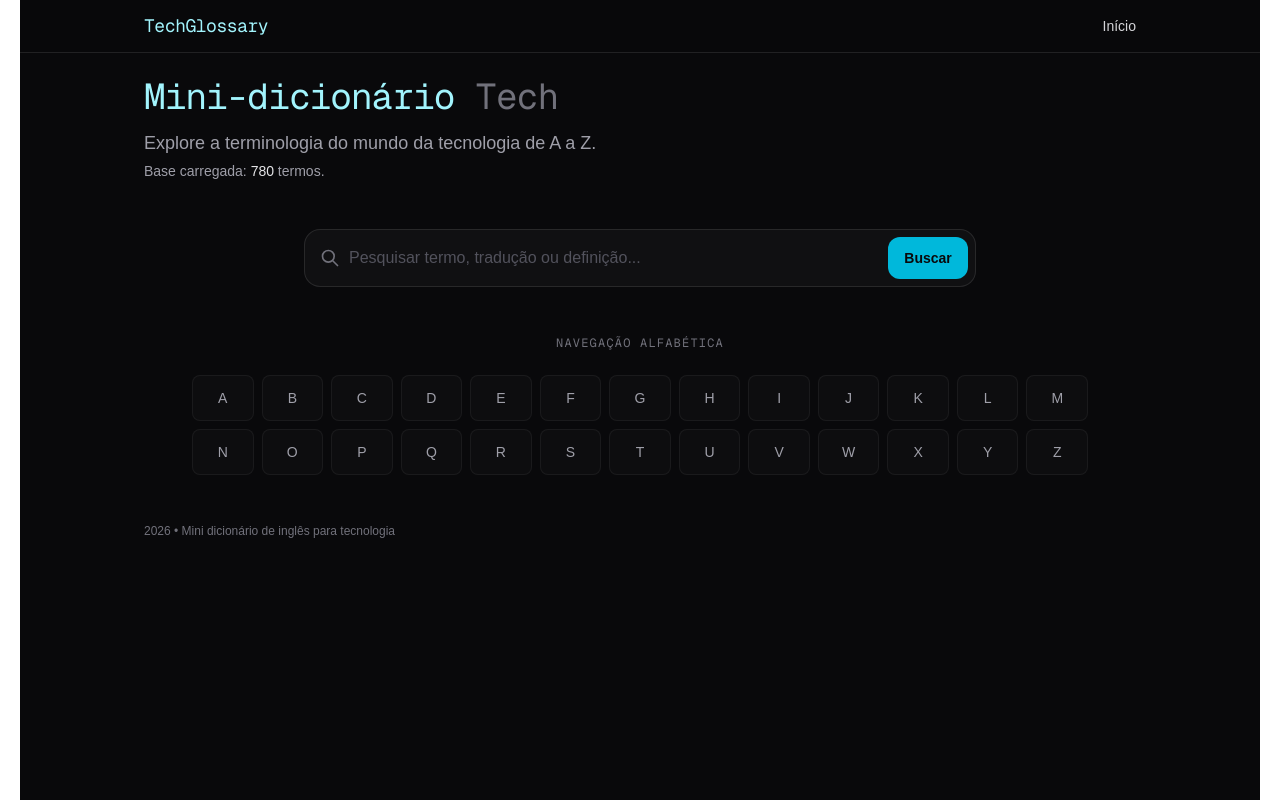
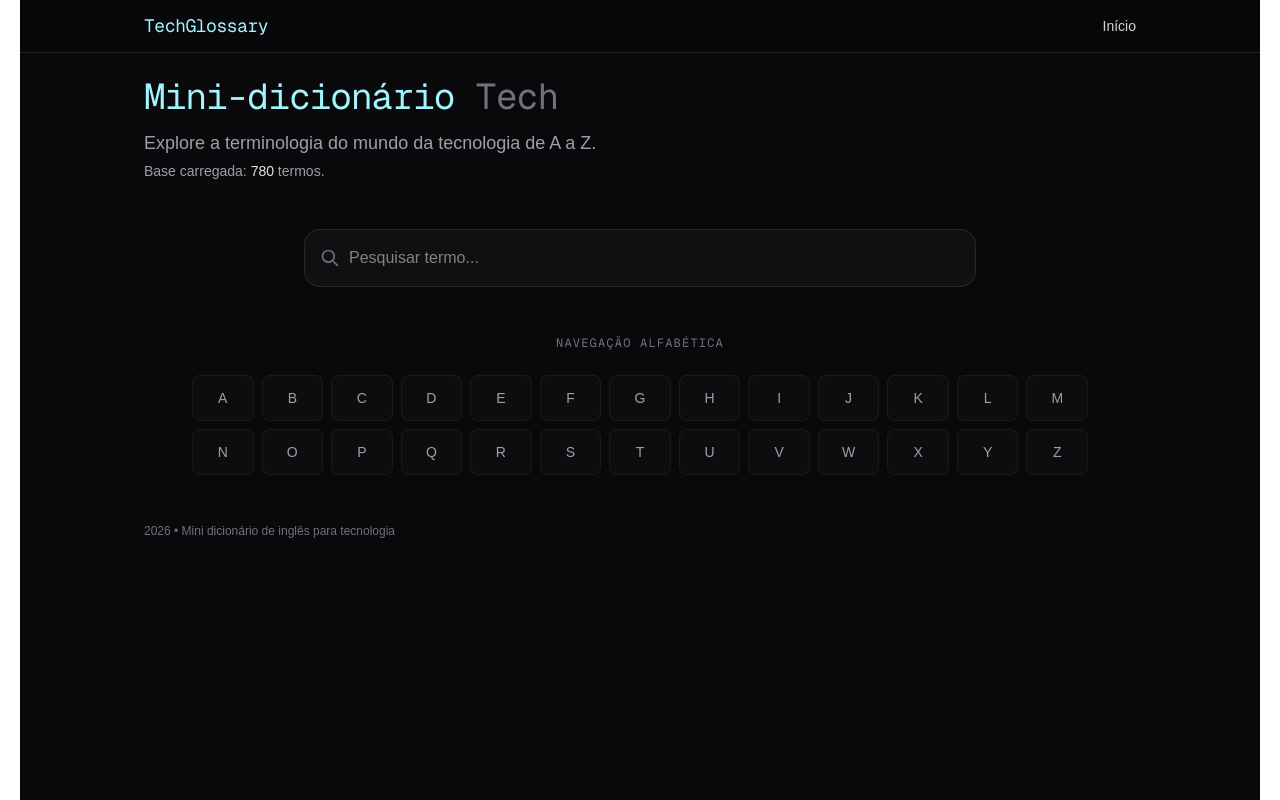
Before and after one commit to Emanuel07-coder/mini-dicionario, a Next.js app: page / in a window 1280 px wide. Built offline with nearby package versions, Linux system fonts and the light colour scheme.

Commit message:
Update page.tsx

```diff
--- a/src/app/page.tsx
+++ b/src/app/page.tsx
@@ -1,58 +1,29 @@
-import Link from "next/link";
+"use client"; // Agora a página é cliente para permitir interatividade instantânea
+
+import { useState } from "react";
 import GlossaryLayout from "@/components/GlossaryLayout";
 import { LETTERS, getAllTerms, searchTerms } from "@/lib/terms";
-import type { TermEntry } from "@/lib/terms"; // <--- Importante: isso define o que é TermEntry
+import type { TermEntry } from "@/lib/terms";
 import SearchForm from "@/components/SearchForm";
 
-// Definimos o tipo de resultado da busca logo após os imports
 type SearchResult = {
   letter: string;
   entry: TermEntry;
 };
 
-type HomeSearchParams = {
-  q?: string | string[];
-};
+export default function Home() {
+  // Estado para controlar qual termo está sendo visualizado
+  const [selectedTerm, setSelectedTerm] = useState<TermEntry | null>(null);
 
-function TermsCountHint({ total }: { total: number }) {
-  return (
-    <p className="mt-1 text-sm text-zinc-400">
-      {total ? (
-        <>Base carregada: <span className="text-zinc-200">{total}</span> termos.</>
-      ) : (
-        <>Base pronta para receber termos.</>
-      )}
-    </p>
-  );
-}
+  // Estado para a busca (já que não usaremos mais o reload da página para resultados)
+  const [query, setQuery] = useState("");
 
-export default async function Home(props: { searchParams: Promise<HomeSearchParams> }) {
-  const searchParams = await props.searchParams;
-  return <HomeContent searchParams={searchParams} />;
-}
-
-function HomeContent({ searchParams }: { searchParams: HomeSearchParams }) {
   const total = getAllTerms().length;
   const letters = LETTERS;
-  const qRaw = searchParams?.q;
-
-  const q = Array.isArray(qRaw) ? qRaw[0] ?? "" : qRaw ?? "";
-  const searchTerm = q.trim();
-
-  // Agora o TypeScript sabe que 'results' é um array de 'SearchResult'
-  let results: SearchResult[] = [];
-  try {
-    if (searchTerm) {
-      results = searchTerms(searchTerm);
-    }
-  } catch (error) {
-    console.error("Erro ao buscar termos no servidor:", error);
-    results = [];
-  }
+  const results = query ? searchTerms(query) : [];
 
   return (
     <GlossaryLayout>
-      {/* ... o resto do seu código JSX (section, SearchForm, etc) continua igual ... */}
       <section className="mb-12 text-center sm:text-left">
         <h1 className="font-mono text-4xl tracking-tight text-cyan-200">
           Mini-dicionário <span className="text-zinc-500">Tech</span>
@@ -60,54 +31,87 @@ function HomeContent({ searchParams }: { searchParams: HomeSearchParams }) {
         <p className="mt-3 max-w-2xl text-zinc-400 text-lg">
           Explore a terminologia do mundo da tecnologia de A a Z.
         </p>
-        <TermsCountHint total={total} />
+        <p className="mt-1 text-sm text-zinc-400">
+          Base carregada: <span className="text-zinc-200">{total}</span> termos.
+        </p>
       </section>
 
+      {/* BUSCA */}
       <section className="mb-12">
         <div className="max-w-2xl mx-auto">
-          <SearchForm defaultValue={q} />
+          {/* Adaptamos o SearchForm para atualizar o estado local em vez de recarregar a página */}
+          <div className="relative group">
+            <div className="absolute inset-y-0 left-0 pl-4 flex items-center pointer-events-none">
+              <svg xmlns="http://www.w3.org/2000/svg" className="h-5 w-5 text-zinc-500" fill="none" viewBox="0 0 24 24" stroke="currentColor">
+                <path strokeLinecap="round" strokeLinejoin="round" strokeWidth={2} d="M21 21l-6-6m2-5a7 7 0 11-14 0 7 7 0 0114 0z" />
+              </svg>
+            </div>
+            <input
+              value={query}
+              onChange={(e) => setQuery(e.target.value)}
+              placeholder="Pesquisar termo..."
+              className="w-full rounded-2xl border border-white/10 bg-zinc-900/50 pl-11 pr-4 py-4 text-zinc-100 outline-none focus:ring-2 focus:ring-cyan-500/50 transition-all"
+            />
+          </div>
 
           {results.length > 0 && (
             <div className="mt-6 animate-in fade-in slide-in-from-top-4 duration-500">
               <h2 className="text-sm font-semibold text-zinc-400 mb-3 ml-1">Resultados encontrados:</h2>
               <ul className="grid gap-3 grid-cols-1 sm:grid-cols-2">
-                {results.slice(0, 10).map(({ letter, entry }) => (
+                {results.slice(0, 10).map(({ entry }) => (
                   <li key={entry.term}>
-                    <Link
-                      href={`/${letter.toLowerCase()}/${entry.term.toLowerCase().replace(/[^a-z0-9]+/g, "-")}`}
-                      className="block rounded-xl border border-white/5 bg-white/[0.02] px-4 py-3 hover:border-cyan-500/30 hover:bg-white/[0.05] transition-all group"
+                    <button
+                      onClick={() => setSelectedTerm(entry)}
+                      className="w-full text-left rounded-xl border border-white/5 bg-white/[0.02] px-4 py-3 hover:border-cyan-500/30 hover:bg-white/[0.05] transition-all group"
                     >
                       <div className="text-sm font-bold text-cyan-200 group-hover:text-cyan-100">{entry.term}</div>
                       <div className="text-xs text-zinc-500">{entry.translation}</div>
-                    </Link>
+                    </button>
                   </li>
                 ))}
               </ul>
             </div>
           )}
-
-          {/* Feedback caso a busca não retorne nada */}
-          {searchTerm && results.length === 0 && (
-            <div className="mt-6 text-center p-4 rounded-xl bg-white/[0.02] border border-white/5 text-zinc-500 text-sm">
-              Nenhum termo encontrado para "{searchTerm}".
-            </div>
-          )}
         </div>
       </section>
 
+      {/* DETALHES DO TERMO (O "HIDDEN" COM ANIMAÇÃO) */}
+      {selectedTerm && (
+        <section className="mb-12 max-w-2xl mx-auto animate-in zoom-in-95 fade-in duration-300">
+          <div className="p-6 rounded-2xl border border-cyan-500/30 bg-cyan-500/5 relative">
+            <button
+              onClick={() => setSelectedTerm(null)}
+              className="absolute top-4 right-4 text-zinc-500 hover:text-zinc-200 transition-colors"
+            >
+              ✕
+            </button>
+            <h2 className="text-2xl font-bold text-cyan-200 mb-2">{selectedTerm.term}</h2>
+            <p className="text-zinc-300 italic mb-4">{selectedTerm.translation}</p>
+            <div className="text-zinc-400 leading-relaxed">
+              {selectedTerm.definition}
+            </div>
+          </div>
+        </section>
+      )}
+
+      {/* NAVEGAÇÃO ALFABÉTICA */}
       <section>
         <h2 className="mb-6 font-mono text-xs uppercase tracking-widest text-zinc-500 text-center">
           Navegação Alfabética
         </h2>
         <div className="grid grid-cols-3 sm:grid-cols-6 md:grid-cols-13 gap-2 max-w-4xl mx-auto">
           {letters.map((l) => (
-            <Link
+            <button
               key={l}
-              href={`/${l.toLowerCase()}`}
+              onClick={() => {
+                // Ao clicar na letra, podemos filtrar a busca automaticamente
+                setQuery(l);
+                setSelectedTerm(null);
+              }}
               className="flex items-center justify-center rounded-lg border border-white/5 bg-white/[0.02] py-3 text-sm font-medium text-zinc-400 hover:border-cyan-500/50 hover:text-cyan-200 hover:bg-cyan-500/10 transition-all"
             >
               {l}
-            </Link>
+            </button>
           ))}
         </div>
       </section>
```
